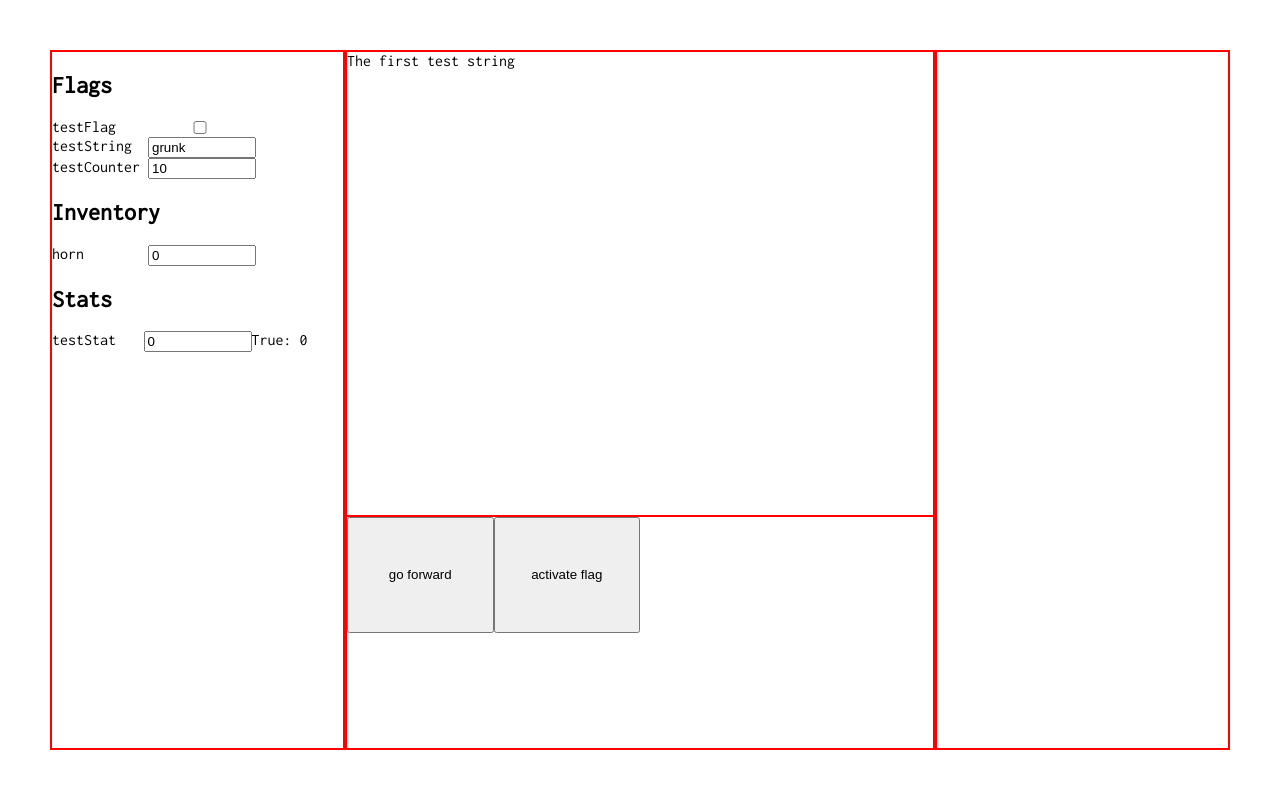
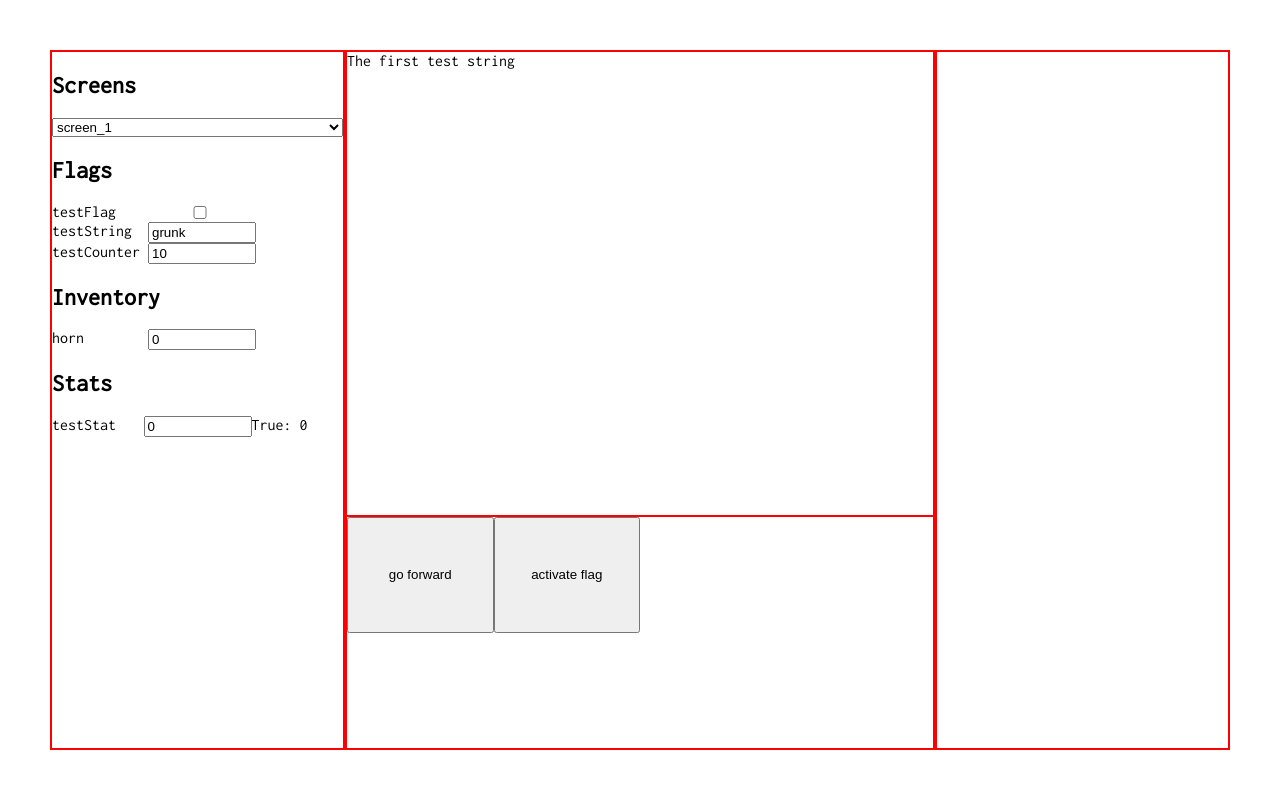
Before and after one commit to TrentWest7190/atheneum, a Vue app: page / in a window 1280 px wide. Shown: the top 788 px of the page. Built offline with nearby package versions, Linux system fonts and the light colour scheme.

Commit message:
added screen selector to debug

```diff
--- a/src/App.vue
+++ b/src/App.vue
@@ -1,7 +1,7 @@
 <template>
   <div id="app-container" class="full-height row-flex">
     <div class="bordered-box full-height col-md-3">
-      <debug-view class=" bordered-box full-height" :Player="Player"></debug-view>
+      <debug-view class=" bordered-box full-height" :Story="Story" :Player="Player"></debug-view>
     </div>
     <div class="bordered-box col-flex full-height col-md-6">
       <text-view class="bordered-box col-md-8" :textArray="paragraphs"></text-view>
@@ -57,7 +57,7 @@ export default {
           }
           // Case 1-3: condition returns a boolean
           else if (conditionType === 'boolean') {
-            return paragraphObj.condition() ? this.Story.textData[paragraphObj.name] : undefined
+            return paragraphObj.condition() ? TextEngine(this.Story.textData[paragraphObj.name]) : undefined
           }
         }
         // Case 2: paragraph is an object with no condition
--- a/src/components/DebugView.vue
+++ b/src/components/DebugView.vue
@@ -1,5 +1,9 @@
 <template>
   <div class="col-flex">
+    <h2>Screens</h2>
+    <select @change="Player.CurrentLocation = $event.target.value">
+      <option v-for="(screen, screenName) in Story.screenData" :value="screenName">{{ screenName }}</option>
+    </select>
     <h2>Flags</h2>
     <div class="row-flex debug-row" v-for="(flag, flagName) in Player.State.flags">
       <span>{{ flagName }}</span>
@@ -25,7 +29,7 @@
 export default {
   name: 'debug-view',
 
-  props: ['Player'],
+  props: ['Story', 'Player'],
 
   methods: {
     updatePlayer (attributeName, flagName, flagValue, isNumber) {
@@ -34,6 +38,10 @@ export default {
       } else {
         this.Player.State.stats[flagName]._value = parseInt(flagValue)
       }
+    },
+
+    test (input) {
+      console.log(input)
     }
   }
 }
--- a/src/stories/debug.js
+++ b/src/stories/debug.js
@@ -81,15 +81,18 @@ const buttonData = {
   },
 
   button_5: {
-    text: 'counter is equal'
+    text: 'counter is equal',
+    events () {}
   },
 
   button_6: {
-    text: 'counter is less'
+    text: 'counter is less',
+    events () {}
   },
 
   button_7: {
-    text: 'counter is greater'
+    text: 'counter is greater',
+    events () {}
   },
 
   button_8: {
```
